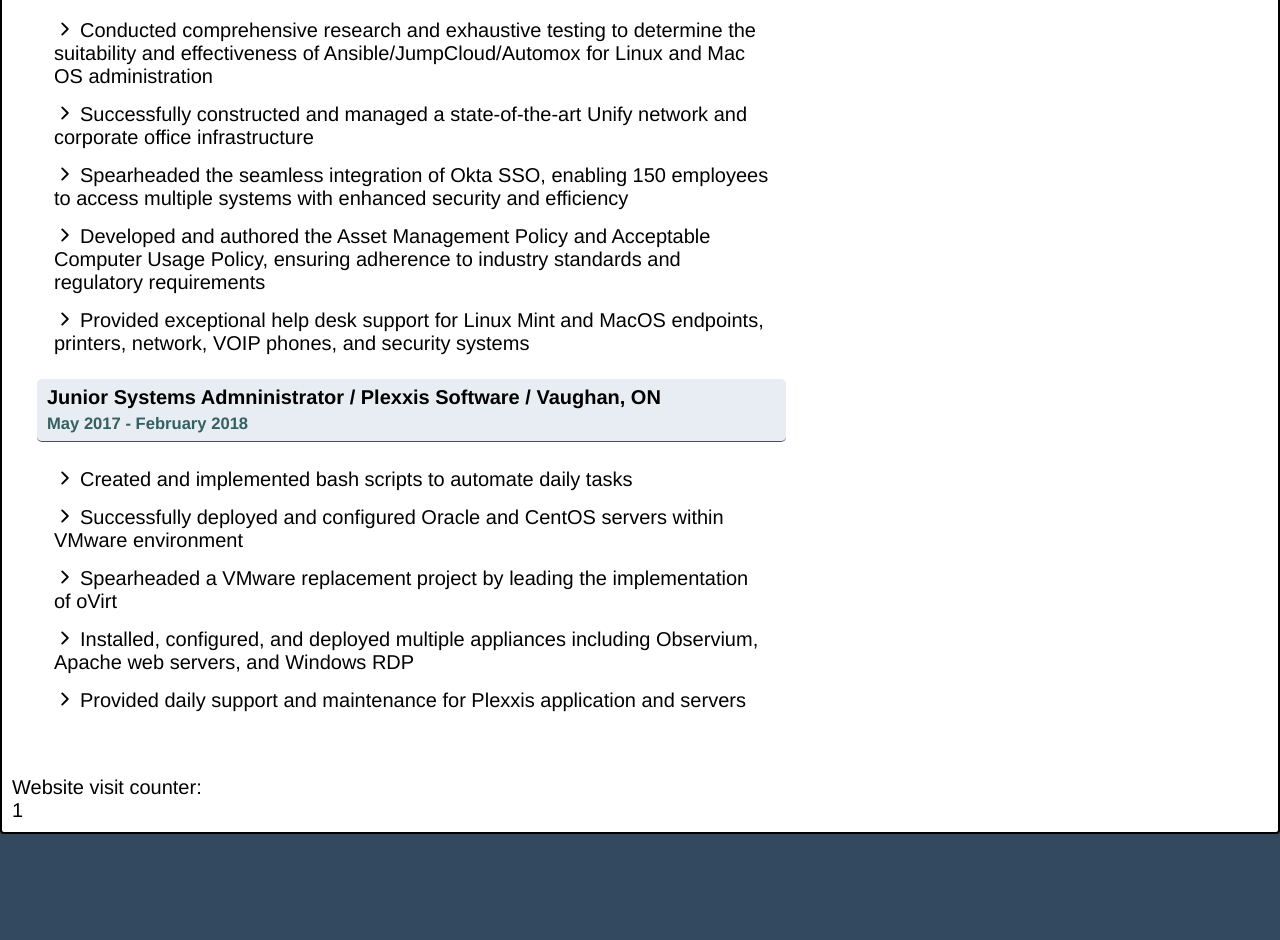
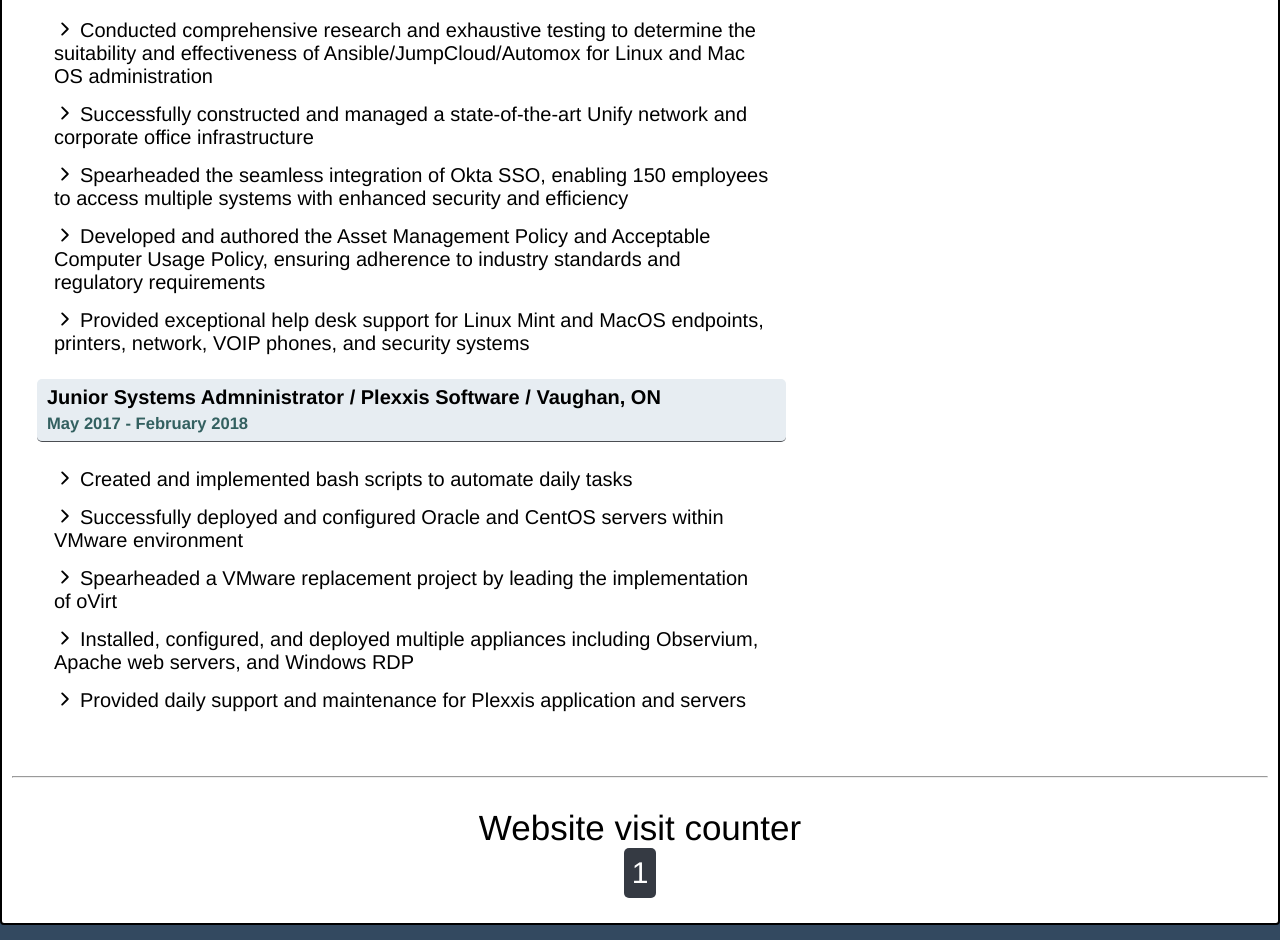
Before and after one commit to thermobee/cloud-resume-challenge, a plain HTML site: page index.html in a window 1280 px wide. Shown: the part 2384-3324 px from the top of the page. Before the commit the page ends 3233 px from the top, so only its background shows below. Drawn offline with nearby package versions, Linux system fonts and the light colour scheme.

Commit message:
Styled the vist counter

```diff
--- a/index.html
+++ b/index.html
@@ -163,9 +163,11 @@
             </section>
         </div>
 
-        <div>
-            <p>Website visit counter:</p>
-            <div class="website-counter""></div>
+        <hr>
+
+        <div class="counter-footer">
+            <p>Website visit counter</p>
+            <p class="website-counter""></p>
         </div>
 
     </div>
--- a/styles.css
+++ b/styles.css
@@ -105,6 +105,27 @@ ion-icon {
     margin: 5px;
 }
 
+.counter-footer {
+    display: flex;
+    justify-content: center;
+    align-items: center;
+    flex-direction: column;
+    font-size: 35px;
+    margin: 30px 0 15px 0;
+}
+
+.website-counter {
+    display: flex;
+    justify-content: center;
+    align-items: center;
+    flex-direction: column;
+    background-color: #353a43;
+    font-size: 30px;
+    color: rgb(255, 255, 255);
+    border-radius: 5px;
+    padding: 8px;
+}
+
 .work-heading {
     background: #e7edf2;
     padding: 7px 10px;
```
